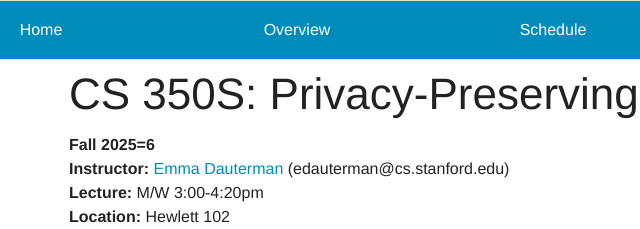
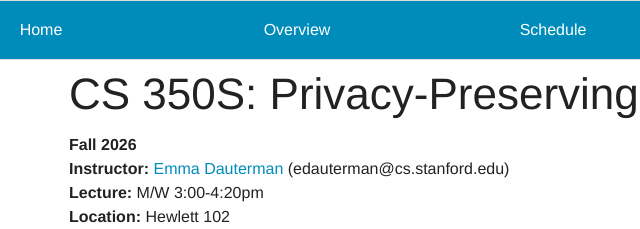
Before and after one commit to cs350s-fa25/cs350s-fa25.github.io, a plain HTML site: page index.html in a window 1280 px wide. Shown: the top 229 px of the page, 87-727 px from the left. Drawn offline with Linux system fonts and the light colour scheme.

Commit message:
typo fix

```diff
--- a/index.html
+++ b/index.html
@@ -15,7 +15,7 @@
         <h1>CS 350S: Privacy-Preserving Systems</h1>
         </div>
         <div class="row">
-        <b>Fall 2025=6</b><br>
+        <b>Fall 2026</b><br>
         <b>Instructor:</b> <a href="https://cs.stanford.edu/~edauterman/">Emma Dauterman</a> (edauterman@cs.stanford.edu)<br>
         <!---<b>Course Assistant:</b> Teddy Zhang (aezhang@stanford.edu)<br>-->
         <b>Lecture:</b> M/W 3:00-4:20pm<br>
```
